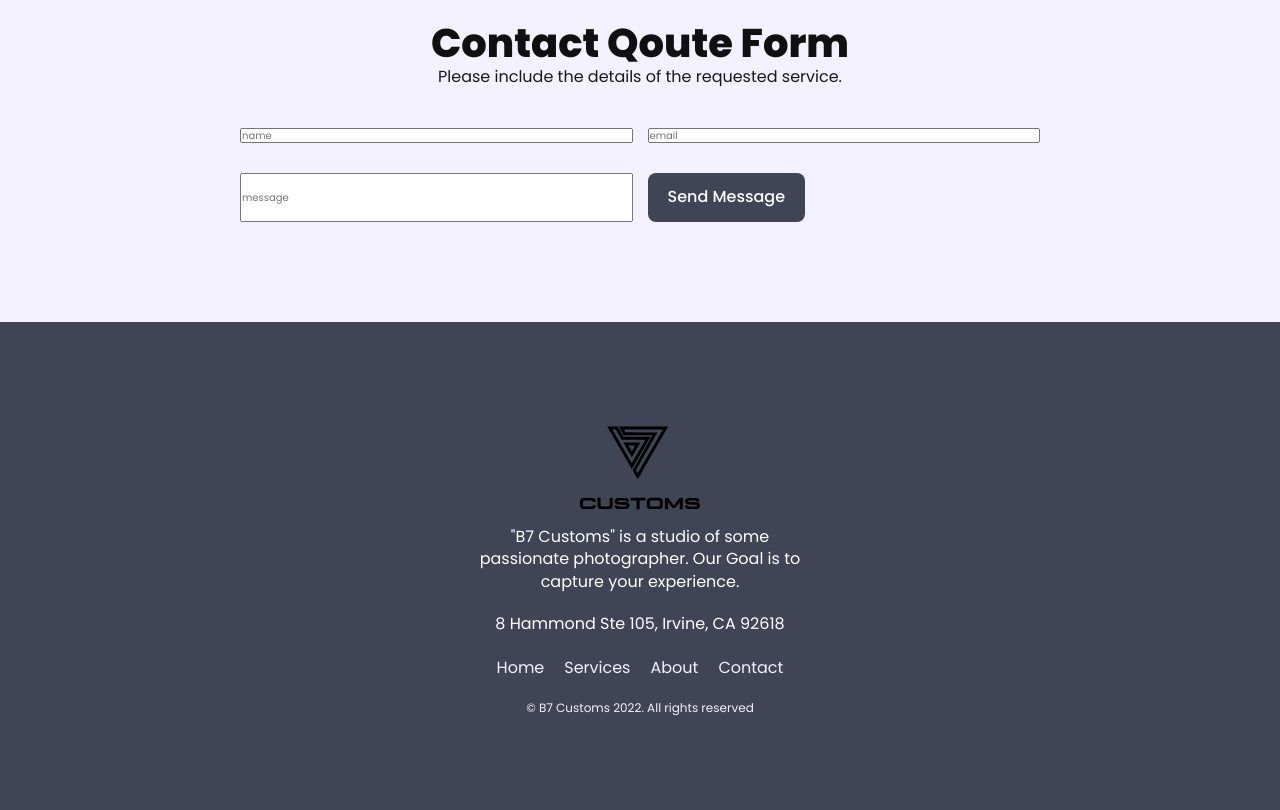
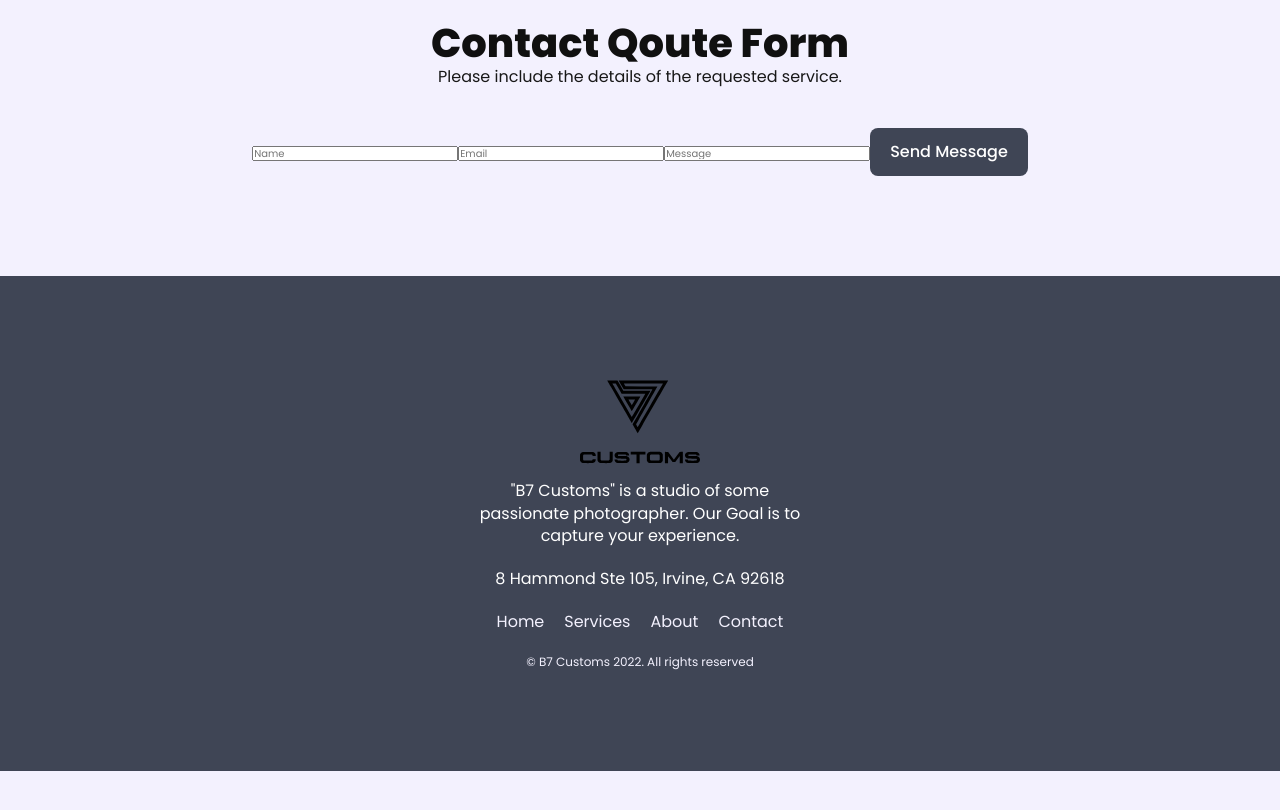
Before and after one commit to loayei/B7Customs, a React (Create React App) app: page / in a window 1280 px wide. Shown: the part 2440-3250 px from the top of the page. After the commit the page ends 3211 px from the top, so only its background shows below. Built offline with nearby package versions, Linux system fonts and the light colour scheme.

Commit message:
form commit

```diff
--- a/public/index.html
+++ b/public/index.html
@@ -14,7 +14,7 @@
   </head>
 
   <body>
-    <form className="contact__form" name="contact" netlify-data="true">
+    <form name="contact" netlify-data="true">
       <input type="hidden" name="name" />
       <input type="hidden" name="email" />
       <input type="hidden" name="message" />
--- a/src/components/contactSection/ContactSection.js
+++ b/src/components/contactSection/ContactSection.js
@@ -71,14 +71,14 @@ function ContactSection() {
               Please include the details of the requested service.
             </ParagraphText>
           </div>
-          <form className="contact__form" name="contact" method="POST">
+          <form name="contact" action="/success" method="POST">
             <input type="hidden" name="contact" value="contact" />
-            <input type="text" name="name" placeholder="name" required />
-            <input type="email" name="email" placeholder="email" required />
+            <input type="text" name="name" placeholder="Name" required />
+            <input type="email" name="email" placeholder="Email" required />
             <input
               type="message"
               name="message"
-              placeholder="message"
+              placeholder="Message"
               required
             />
 
```
